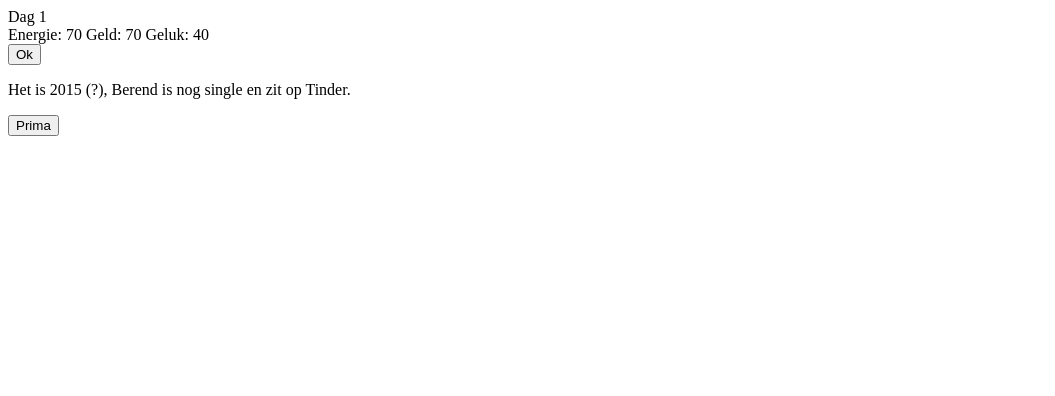
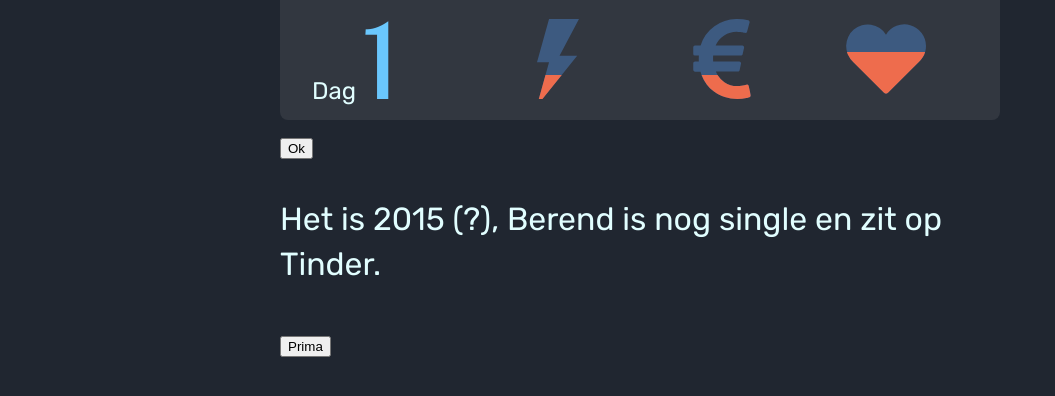
Before and after one commit to flauwekeul/berend-simulator, a Vue app: page / in a window 1280 px wide. Shown: the top 396 px of the page, without its empty margins (0-1055 px from the left). Built offline with nearby package versions, Linux system fonts and the light colour scheme.

Commit message:
add basic styling, fonts and Stat component that renders an icon for each stat

```diff
--- a/public/index.html
+++ b/public/index.html
@@ -6,8 +6,32 @@
     <meta name="viewport" content="width=device-width,initial-scale=1.0" />
     <link rel="icon" href="<%= BASE_URL %>favicon.ico" />
     <title>Berend Simulator</title>
+    <link
+      href="https://fonts.googleapis.com/css?family=Lobster+Two|Rubik&display=swap"
+      rel="stylesheet"
+    />
   </head>
   <body>
+    <svg xmlns="http://www.w3.org/2000/svg" style="display:none">
+      <symbol id="icon-lightning" viewBox="0 0 88.4 88.4">
+        <path
+          fill="currentColor"
+          d="M67.4 0H34.3L21 47.7h13.3L23 88.4h4l38.4-47.7H45.9z"
+        />
+      </symbol>
+      <symbol id="icon-euro" viewBox="0 0 524.9 524.9">
+        <path
+          fill="currentColor"
+          d="M437.7 439.6a11.5 11.5 0 00-15.3-8.6l-1.9.7-4.4 1.1-7 1.7a171.5 171.5 0 01-20 3.6l-12.5 1.3c-4.5.3-9 .5-13.5.5a150 150 0 01-141-94.7h144.4c2.7 0 5.2-.9 7.4-2.8 2.3-1.8 3.6-4.1 4.1-6.9l9-41.7c.7-3.7 0-7.1-2.2-10-2.5-3-5.6-4.6-9.4-4.6h-171c-.8-16.8-.8-29.9 0-39.1h181.8c6.8 0 10.7-3.2 12-9.7l9-42.5a11 11 0 00-2.7-9.7 11 11 0 00-9.3-4.4H220.7c12.4-27.9 31-49.8 56-65.7a153 153 0 0195.2-23.5l10.8 1 9.7 1c3.1.4 5.9.9 8.4 1.4a2163 2163 0 0010.8 2.2l1.5.4c3.2 1 6.2.7 9-1a11 11 0 005.2-7.2l16-59.3c.7-3.2.4-6.2-1.1-9-2.3-3-4.8-4.8-7.5-5.5-22.9-5.7-47-8.6-72.3-8.6A248 248 0 00213 47.7a242.9 242.9 0 00-90.8 126H85.8a11.6 11.6 0 00-12 12v42.5a11.6 11.6 0 0012 12h25c-.8 11.8-1 24.9-.4 39H85.8c-3.3 0-6 1.2-8.4 3.6a11.4 11.4 0 00-3.6 8.4v42.1c0 3.3 1.2 6 3.6 8.4 2.3 2.4 5.1 3.6 8.4 3.6h35.4c15.6 54.9 45.2 98.6 88.7 131 43.5 32.4 94.3 48.6 152.5 48.6a263.8 263.8 0 0061.1-6.9 77 77 0 008-2c2.4-.8 4.4-1.3 6-1.7 1.6-.4 3-.8 4-1.3l1.8-.4a11.8 11.8 0 007.4-13.8l-13-59.2z"
+        />
+      </symbol>
+      <symbol id="icon-heart" viewBox="0 0 492.7 492.7">
+        <path
+          fill="currentColor"
+          d="M492.7 166a133 133 0 00-246.3-69.5A132.8 132.8 0 1045.7 266.2l188.5 188.5a17.2 17.2 0 0024.3 0L447 266.2c28-24.4 45.7-60.2 45.7-100.2z"
+        />
+      </symbol>
+    </svg>
     <noscript>
       <strong
         >We're sorry but Berend Simulator doesn't work properly without
--- a/src/App.vue
+++ b/src/App.vue
@@ -1,18 +1,27 @@
 <template>
-  <div>
-    <div>Dag {{ day }}</div>
-    <div>Energie: {{ energy }} Geld: {{ money }} Geluk: {{ joy }}</div>
+  <main class="main">
+    <div class="stats">
+      <div class="day">
+        <span class="day__label">Dag</span>
+        <span class="day__value">{{ day }}</span>
+      </div>
+      <Stat name="energy" :value="energy" class="stat" />
+      <Stat name="money" :value="money" class="stat" />
+      <Stat name="joy" :value="joy" class="stat" />
+    </div>
     <button type="button" @click="left">{{ leftChoice.name }}</button>
     <p>{{ description }}</p>
     <button type="button" @click="right">{{ rightChoice.name }}</button>
-  </div>
+  </main>
 </template>
 
 <script>
 import { mapState } from 'vuex'
+import Stat from './components/Stat'
 
 export default {
   name: 'app',
+  components: { Stat },
   computed: {
     ...mapState(['day', 'currentCard', 'energy', 'money', 'joy']),
     description() {
@@ -41,4 +50,56 @@
 }
 </script>
 
-<style></style>
+<style>
+:root {
+  --color-primary: rgba(238, 108, 77, 1);
+  --color-secondary: rgb(106, 199, 253);
+
+  --color-light: rgb(225, 254, 255);
+  --color-grey: rgba(61, 90, 128, 1);
+  --color-dark: rgb(32, 38, 48);
+}
+
+body {
+  margin: 0 5vmin;
+  background-color: var(--color-dark);
+  font-family: 'Rubik', sans-serif;
+  font-size: 4vmin;
+  line-height: 1.4;
+  color: var(--color-light);
+}
+
+.main {
+  max-width: 90vmin;
+  margin-left: auto;
+  margin-right: auto;
+}
+
+.stats {
+  display: flex;
+  justify-content: space-around;
+  align-items: baseline;
+  padding: 1vmin 4vmin;
+  background-color: rgba(255, 255, 255, 0.08);
+  border-radius: 0 0 1vmin 1vmin;
+}
+
+.stat {
+  flex: 1;
+  height: 10vmin;
+}
+
+.day {
+  width: 25%;
+}
+.day__label {
+  font-size: 3vmin;
+  margin-right: 1vmin;
+}
+.day__value {
+  font-family: 'Lobster Two', cursive;
+  font-size: 13vmin;
+  color: var(--color-secondary);
+  line-height: 1;
+}
+</style>
--- /dev/null
+++ b/src/components/Stat.vue
@@ -0,0 +1,59 @@
+<template>
+  <div>
+    <svg
+      class="icon"
+      xmlns="http://www.w3.org/2000/svg"
+      v-if="name === 'energy'"
+    >
+      <use class="icon__background" xlink:href="#icon-lightning" />
+      <use
+        class="icon__bar"
+        xlink:href="#icon-lightning"
+        :style="{ clipPath: `inset(${value}% 0 0 0)` }"
+      />
+    </svg>
+    <svg
+      class="icon"
+      xmlns="http://www.w3.org/2000/svg"
+      v-if="name === 'money'"
+    >
+      <use class="icon__background" xlink:href="#icon-euro" />
+      <use
+        class="icon__bar"
+        xlink:href="#icon-euro"
+        :style="{ clipPath: `inset(${value}% 0 0 0)` }"
+      />
+    </svg>
+    <svg class="icon" xmlns="http://www.w3.org/2000/svg" v-if="name === 'joy'">
+      <use class="icon__background" xlink:href="#icon-heart" />
+      <use
+        class="icon__bar"
+        xlink:href="#icon-heart"
+        :style="{ clipPath: `inset(${value}% 0 0 0)` }"
+      />
+    </svg>
+  </div>
+</template>
+
+<script>
+export default {
+  props: { name: String, value: Number },
+}
+</script>
+
+<style>
+.icon {
+  width: 100%;
+  height: 100%;
+}
+
+.icon__background {
+  color: var(--color-grey);
+}
+
+.icon__bar {
+  clip-path: inset(0 0 0 0);
+  color: var(--color-primary);
+  transition: clip-path 1s ease-in-out;
+}
+</style>
```
